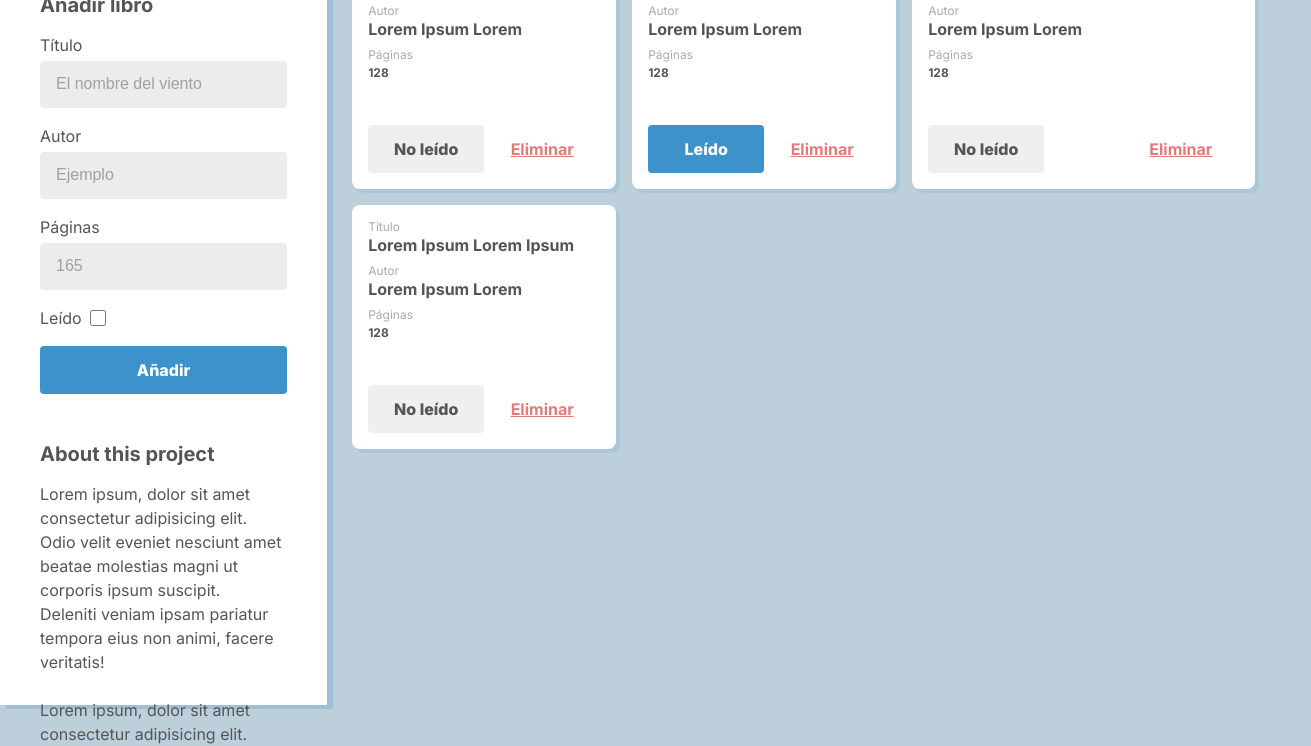
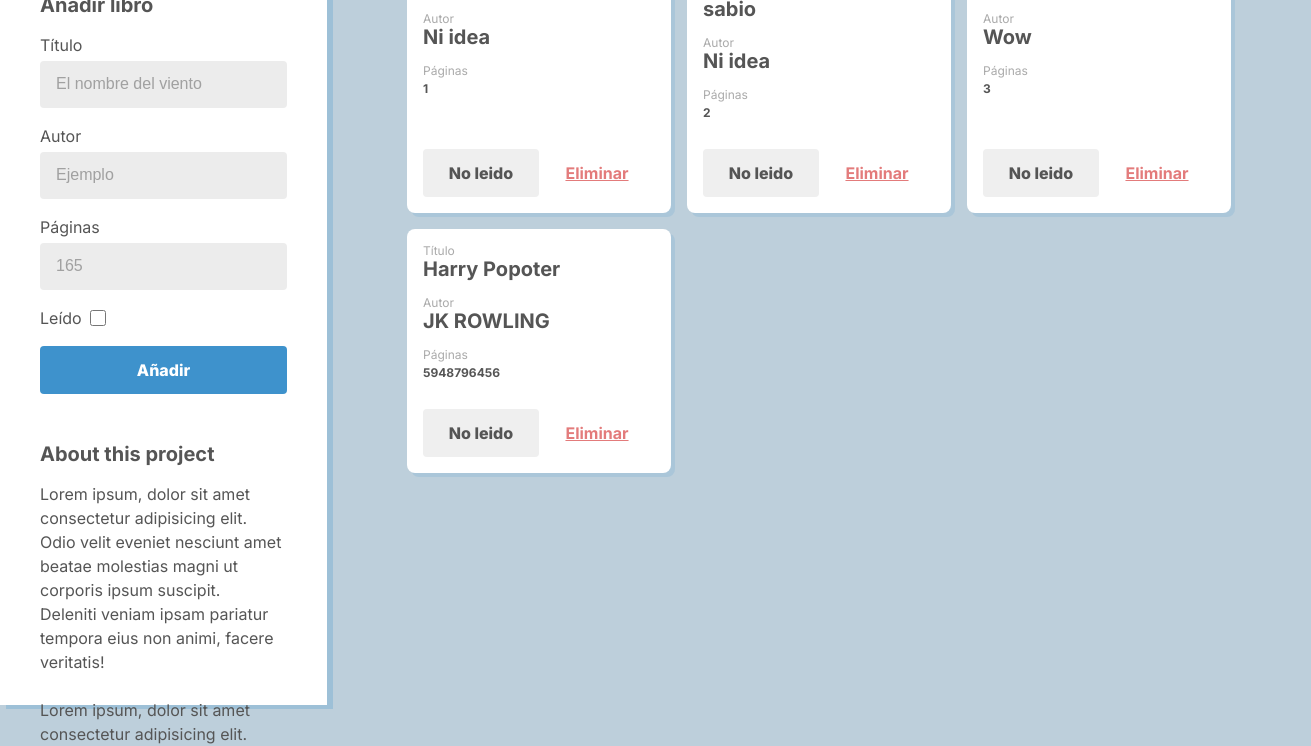
Before and after one commit to MMadlos/Library-App-Project, a plain HTML site: page index.html in a window 1280 px wide. Shown: the part 95-841 px from the top of the page, 1311 px wide, since content can reach past the window. Drawn offline with Linux system fonts and the light colour scheme.

Commit message:
Add functions to create as many card-containers as elements in the array and display them

```diff
--- a/index.html
+++ b/index.html
@@ -47,14 +47,14 @@
     </section>
     <main id="main-section">
         <div id="grid-container">
-            <div class="card-container">
+            <!-- <div class="card-container">
                 <div class="text-container">
                     <p class="text-title">Título</p>
-                    <p class="text-input">El nombre del viento</p>
+                    <p class="text-input" id="bookTitle"></p>
                     <p class="text-title">Autor</p>
-                    <p class="text-input">Lorem Ipsum Lorem</p>
+                    <p class="text-input" id="bookAuthor"></p>
                     <p class="text-title">Páginas</p>
-                    <p class="pages">128</p>
+                    <p class="pages" id="bookPages"></p>
                 </div>
                 <div class="card-btns-container">
                     <button class="btn no-leido">No leído</button>
@@ -102,7 +102,7 @@
                     <button class="btn no-leido">No leído</button>
                     <button class="btn eliminar">Eliminar</button>
                 </div>
-            </div>
+            </div> -->
         </div>
     </main>
 </body>
--- a/script.js
+++ b/script.js
@@ -0,0 +1,110 @@
+let myLibrary = [];
+
+function Book(title, author, pages, read) {
+    this.title = title
+    this.author = author
+    this.pages = pages
+    this.read = read
+}
+
+function addBookToLibrary(title, author, pages, read) {
+    const item = new Book(title, author, pages, read)
+    return myLibrary.push(item)
+}
+
+addBookToLibrary("El nombre del viento", "Ni idea", "1", true)
+addBookToLibrary("El temor de un hombre sabio", "Ni idea", "2", false)
+addBookToLibrary("El Señor de los anillos", "Wow", "3", true)
+addBookToLibrary("Harry Popoter", "JK ROWLING", "5948796456", true)
+console.table(myLibrary);
+
+// Create as many card containers as elements in the array and display them
+
+function newDiv(className){
+    let newDiv = document.createElement("div");
+    newDiv.classList.add(className)
+    return newDiv
+}
+
+function newParagraph(className){
+    let newParagraph = document.createElement("p");
+    newParagraph.classList.add(className)
+    return newParagraph
+}
+
+function newBtn(className){
+    let newBtn = document.createElement("button")
+    newBtn.classList.add(className)
+    return newBtn
+}
+
+function createCardContainer(array) {
+    const gridContainer = document.getElementById("grid-container")
+
+    let cardContainer = newDiv("card-container");
+    let textContainer = newDiv("text-container");
+
+    gridContainer.appendChild(cardContainer)
+    cardContainer.appendChild(textContainer)
+
+    for (i=0; i <= 2; i++) {
+        let textTitle = newParagraph("text-title")
+        let textInput = newParagraph("text-input")
+
+        if(i == 0) {
+            textTitle.textContent = "Título"
+            textInput.setAttribute("id", "bookTitle")
+            textInput.textContent = array.title
+            textContainer.appendChild(textTitle)
+            textContainer.appendChild(textInput)
+
+        }
+        if(i == 1) {
+            textTitle.textContent = "Autor"
+            textInput.setAttribute("id", "bookAuthor")
+            textInput.textContent = array.author
+            textContainer.appendChild(textTitle)
+            textContainer.appendChild(textInput)
+
+        }
+        if(i == 2) {
+            textTitle.textContent = "Páginas"
+
+            textContainer.appendChild(textTitle)
+
+        }
+
+    }
+
+    let textInput = newParagraph("pages")
+    textInput.setAttribute("id", "bookPages")
+    textInput.textContent = array.pages
+    textContainer.appendChild(textInput)
+
+    // Añadir los botones
+    let cardBtnContainer = newDiv("card-btns-container");
+
+    cardContainer.appendChild(cardBtnContainer)
+
+
+    for (i=1; i <= 2; i++) {
+        let cardBtn = newBtn("btn")
+        cardBtnContainer.appendChild(cardBtn)
+
+        if(i == 1) {
+            cardBtn.classList.add("no-leido")
+            cardBtn.textContent = "No leido"
+
+        }
+        if(i == 2) {
+            cardBtn.classList.add("eliminar")
+            cardBtn.textContent = "Eliminar"
+        }
+    }
+}
+
+function displayBooks(){
+    myLibrary.forEach(element => createCardContainer(element))
+}
+
+displayBooks()
--- a/styles.css
+++ b/styles.css
@@ -131,9 +131,10 @@ fieldset:last-of-type input {
 }
 
 #grid-container {
+    padding: 0 80px;
     display: grid;
     gap: 16px;
-    grid-template-columns: repeat(3, auto);
+    grid-template-columns: repeat(3, 1fr);
 
     justify-content: center;
 }
@@ -143,6 +144,10 @@ fieldset:last-of-type input {
     padding: 16px;
     border-radius: 8px;
     box-shadow: 4px 4px 0px rgba(62, 146, 204, 0.15);
+
+    display: flex;
+    flex-direction: column;
+    justify-content: space-between;
 }
 
 .text-title {
@@ -152,15 +157,15 @@ fieldset:last-of-type input {
 }
 
 .text-input {
-    font-size: var(--font-m);
+    font-size: var(--font-l);
     font-weight: 600;
-    margin-bottom: 8px;
+    margin-bottom: 16px;
 }
 
 .pages {
     font-size: var(--font-s);
     font-weight: 700;
-    margin-bottom: 40px;
+    margin-bottom: 24px;
 }
 
 .card-btns-container {
```
